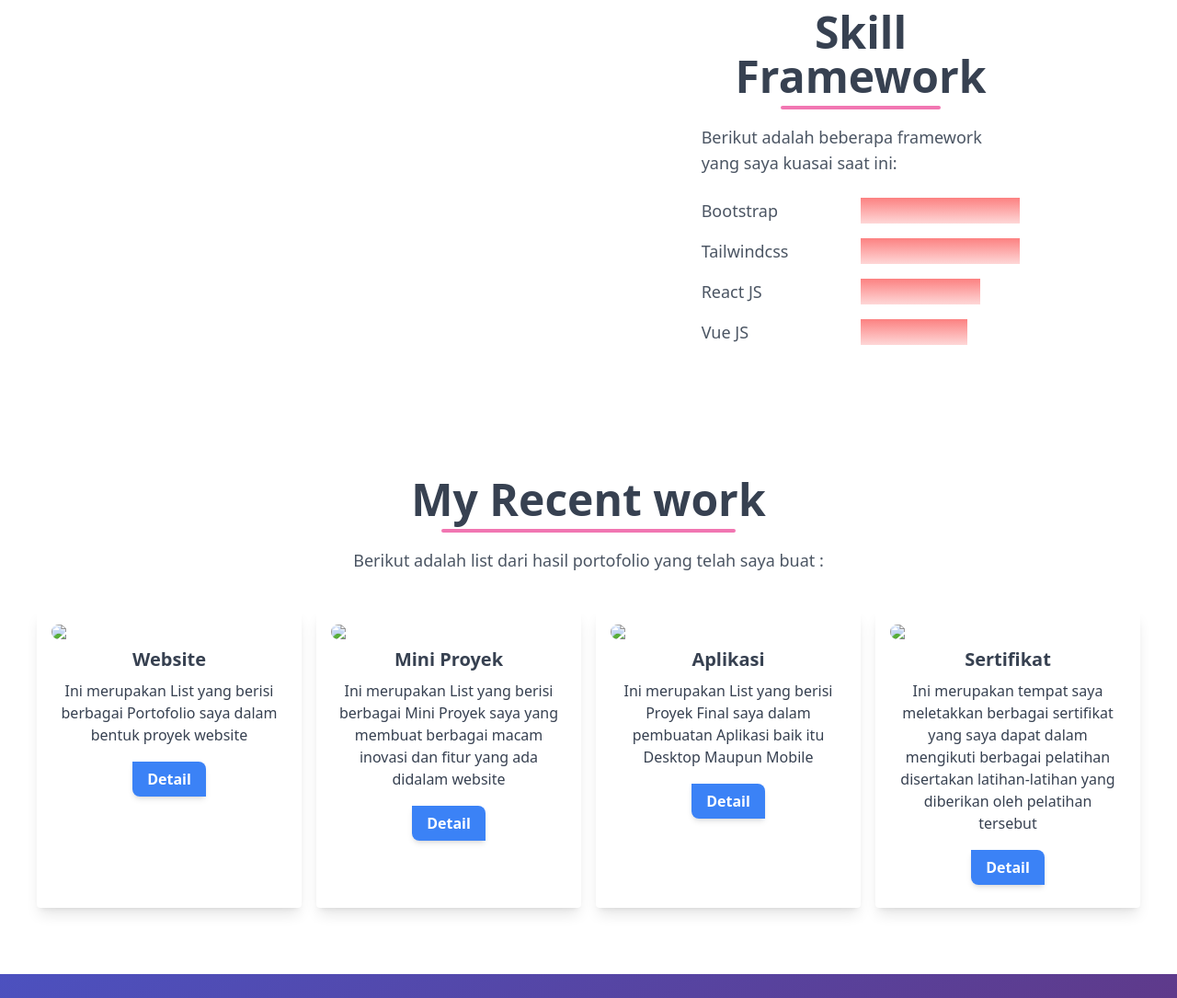
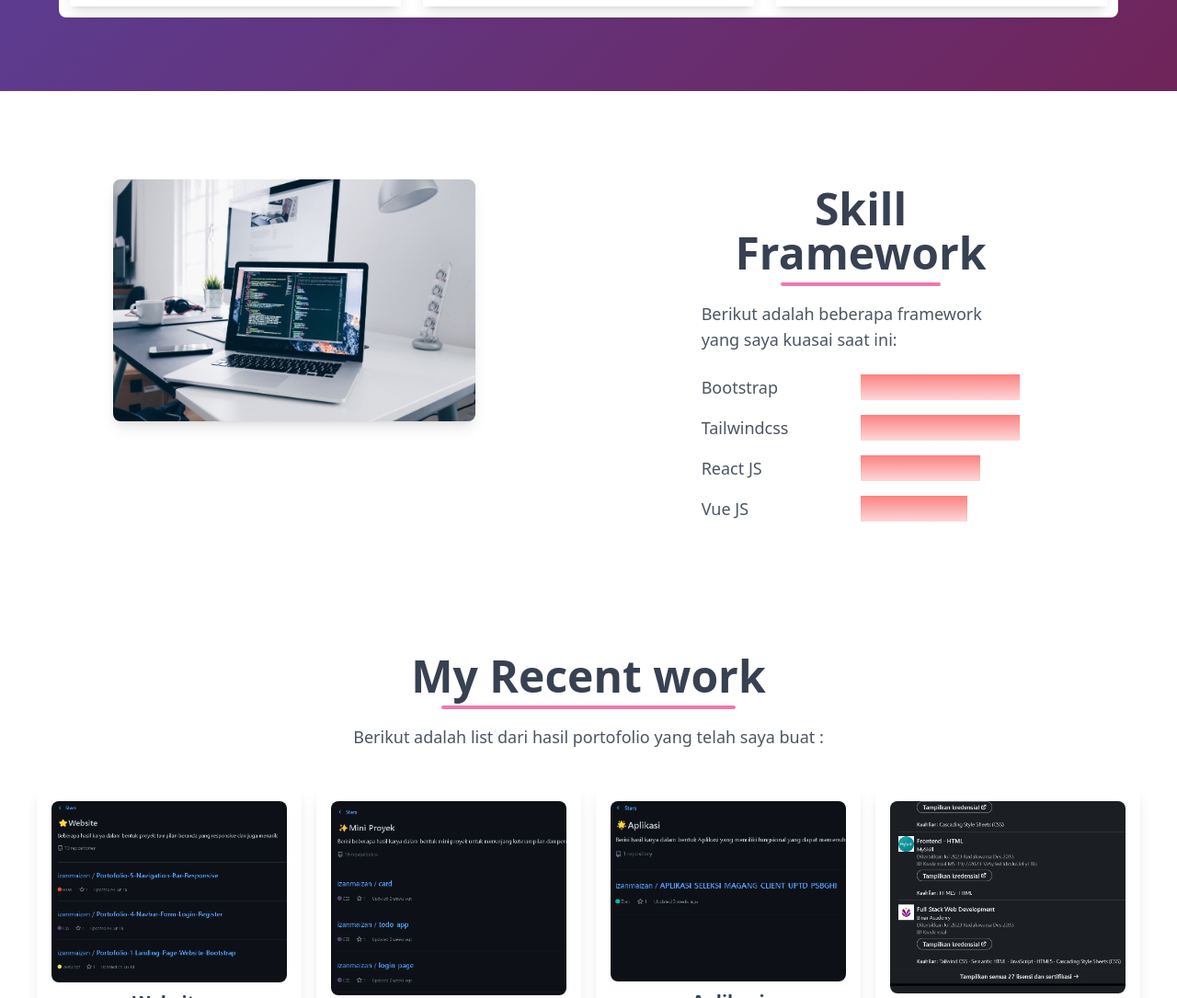
Before and after one commit to izanmaizan/web-portolofio-simple-taildwindcss, a website: page index.html in a window 1280 px wide. Shown: the part 1085-2170 px from the top of the page at 92% size. Drawn offline with nearby package versions, Linux system fonts and the light colour scheme; the site is published under a folder, as on GitHub Pages, so addresses that start at the root find nothing.

Commit message:
Update index.html

```diff
--- a/index.html
+++ b/index.html
@@ -4,7 +4,7 @@
 <head>
     <meta charset="UTF-8" />
     <meta name="viewport" content="width=device-width, initial-scale=1" />
-    <link rel="stylesheet" href="/dist/output.css" />
+    <link rel="stylesheet" href="./dist/output.css" />
     <!-- untuk saat menggunakan tailwind secara lokal -->
     <script src="https://cdn.tailwindcss.com"></script>
     <!-- untuk saat menggunakan tailwind secara public -->
@@ -87,7 +87,7 @@
             </h3>
             <div class="w-full">
                 <div class="px-4 py-4">
-                    <img src="/dist/img-profile.jpg" alt="" class="w-48 max-w-full shadow-lg mx-auto rounded-full" />
+                    <img src="./dist/img-profile.jpg" alt="" class="w-48 max-w-full shadow-lg mx-auto rounded-full" />
                 </div>
             </div>
         </div>
@@ -158,7 +158,7 @@
     <section id="skill" class="w-screen mx-auto py-4 bg-white">
         <div class="flex flex-wrap pt-20">
             <div class="w-full md:w-4/12 ml-auto mr-auto px-4">
-                <img src="/dist/laptop.jpg" alt="" class="max-w-full rounded-lg shadow-lg" />
+                <img src="./dist/laptop.jpg" alt="" class="max-w-full rounded-lg shadow-lg" />
             </div>
             <div class="w-full md:w-4/12 ml-auto mr-auto px-4">
                 <div class="md:pr-12">
@@ -207,7 +207,7 @@
         </div>
         <div class="grid grid-cols-1 sm:grid-cols-2 md:grid-cols-4 m-8">
             <div class="bg-white px-4 py-4 m-2 shadow-lg rounded">
-                <img src="/dist/port-1.png" class="w-full rounded-lg">
+                <img src="./dist/port-1.png" class="w-full rounded-lg">
                 <div class="px-2 py-2 text-center">
                     <p class="font-bold text-xl mb-2 text-gray-700">Website</p>
                     <p class="text-gray-700 text-base">Ini merupakan List yang berisi berbagai Portofolio saya dalam
@@ -220,7 +220,7 @@
                 </div>
             </div>
             <div class="bg-white px-4 py-4 m-2 shadow-lg rounded">
-                <img src="/dist/port-2.png" class="w-full rounded-lg">
+                <img src="./dist/port-2.png" class="w-full rounded-lg">
                 <div class="px-2 py-2 text-center">
                     <p class="font-bold text-xl mb-2 text-gray-700">Mini Proyek</p>
                     <p class="text-gray-700 text-base">Ini merupakan List yang berisi berbagai Mini Proyek saya yang
@@ -233,7 +233,7 @@
                 </div>
             </div>
             <div class="bg-white px-4 py-4 m-2 shadow-lg rounded">
-                <img src="/dist/port-3.png" class="w-full rounded-lg">
+                <img src="./dist/port-3.png" class="w-full rounded-lg">
                 <div class="px-2 py-2 text-center">
                     <p class="font-bold text-xl mb-2 text-gray-700">Aplikasi</p>
                     <p class="text-gray-700 text-base">Ini merupakan List yang berisi Proyek Final saya dalam pembuatan
@@ -246,7 +246,7 @@
                 </div>
             </div>
             <div class="bg-white px-4 py-4 m-2 shadow-lg rounded">
-                <img src="/dist/port-4.png" class="w-full rounded-lg">
+                <img src="./dist/port-4.png" class="w-full rounded-lg">
                 <div class="px-2 py-2 text-center">
                     <p class="font-bold text-xl mb-2 text-gray-700">Sertifikat</p>
                     <p class="text-gray-700 text-base">Ini merupakan tempat saya meletakkan berbagai sertifikat yang
```
